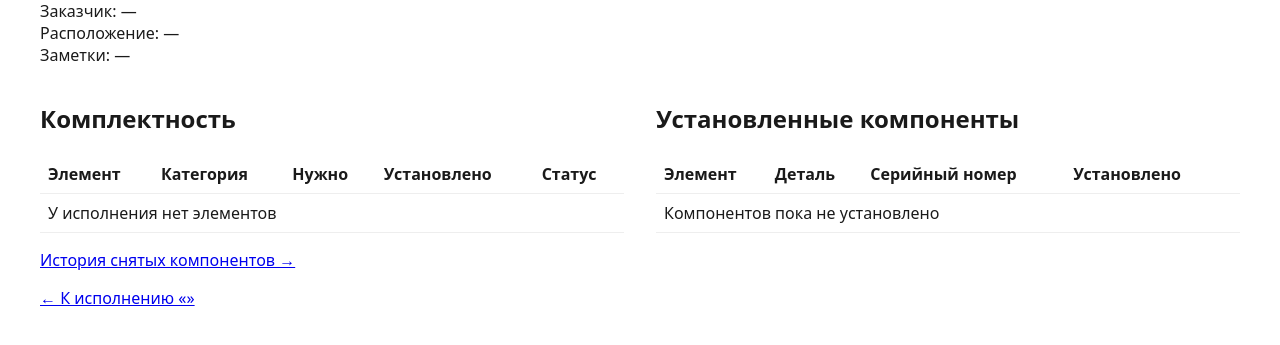
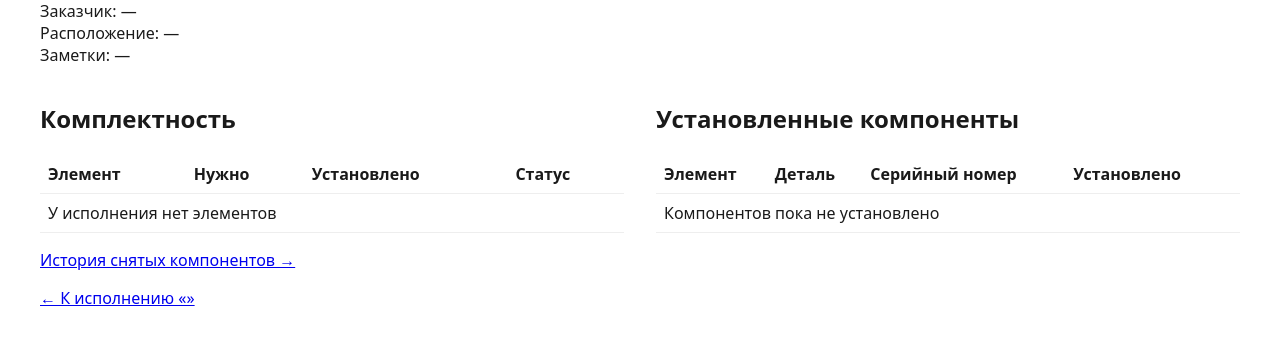
Before and after one commit to Kerosin3/server-sku-app, a FastAPI app: template app/templates/item_detail.html in a window 1280 px wide. Shown: the part 152-497 px from the top of the page. Run offline with FastAPI, Linux system fonts and the light colour scheme; the template is opened without the code that fills it, so the values that code supplies are empty.

Commit message:
Drop redundant "Категория" column from checklist table
Slot names are usually typed to match their category (CPU/CPU,
DDR/DDR), so the column just repeated the "Элемент" column for most
rows and only differed for custom ones (MIDPLANE/Мидплейн OCP) — not
worth a whole column per user feedback.

Co-Authored-By: Claude Sonnet 5 <noreply@anthropic.com>

```diff
--- a/app/templates/item_detail.html
+++ b/app/templates/item_detail.html
@@ -35,19 +35,18 @@
     <h2>Комплектность</h2>
     <table>
       <thead>
-        <tr><th>Элемент</th><th>Категория</th><th>Нужно</th><th>Установлено</th><th>Статус</th></tr>
+        <tr><th>Элемент</th><th>Нужно</th><th>Установлено</th><th>Статус</th></tr>
       </thead>
       <tbody>
         {% for row in checklist %}
         <tr>
           <td>{{ row.slot.slot_name }}</td>
-          <td>{{ row.slot.category.name }}</td>
           <td>{{ row.slot.quantity if row.slot.required else "опционально" }}</td>
           <td>{{ row.installed }}</td>
           <td>{{ "✓ укомплектовано" if row.complete else "не хватает" }}</td>
         </tr>
         {% else %}
-        <tr><td colspan="5">У исполнения нет элементов</td></tr>
+        <tr><td colspan="4">У исполнения нет элементов</td></tr>
         {% endfor %}
       </tbody>
     </table>
```
